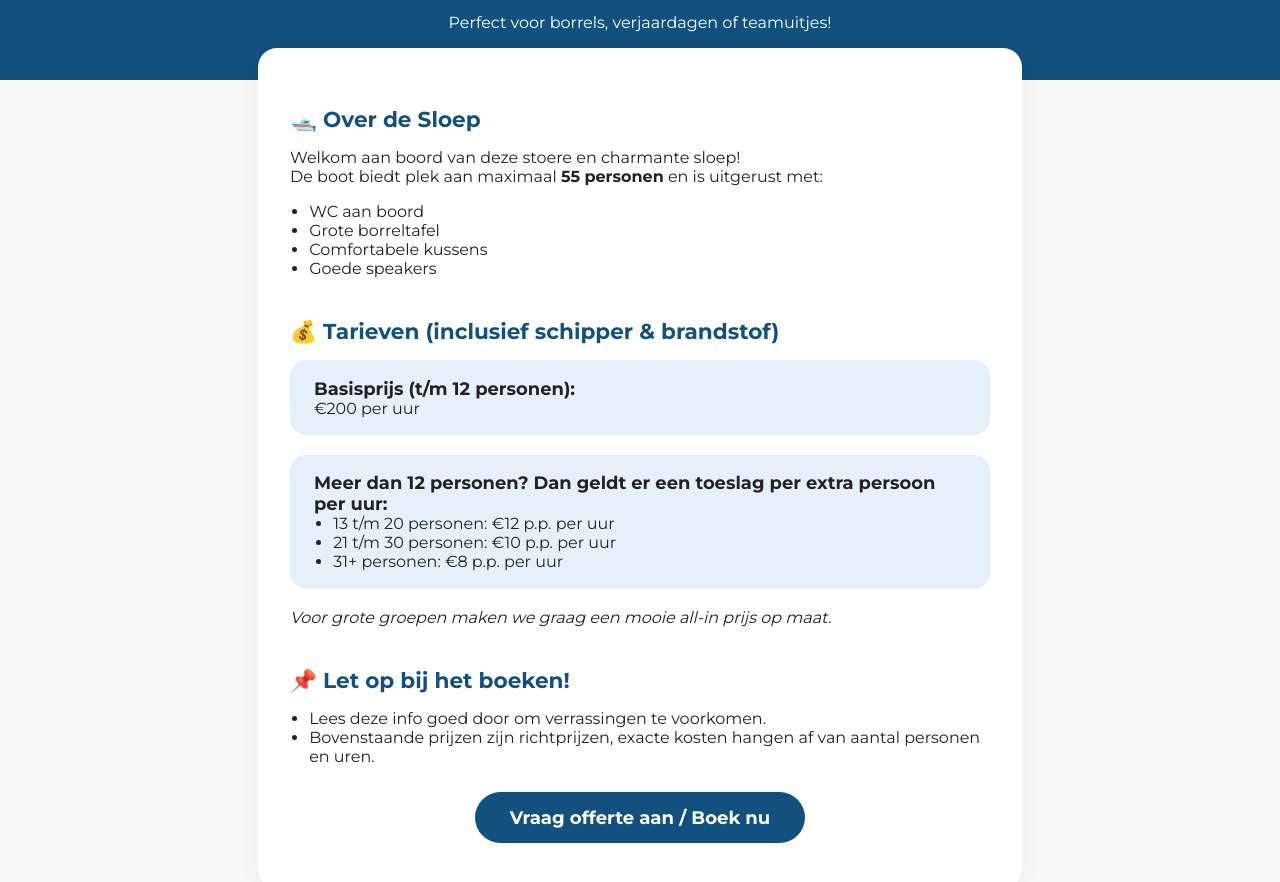
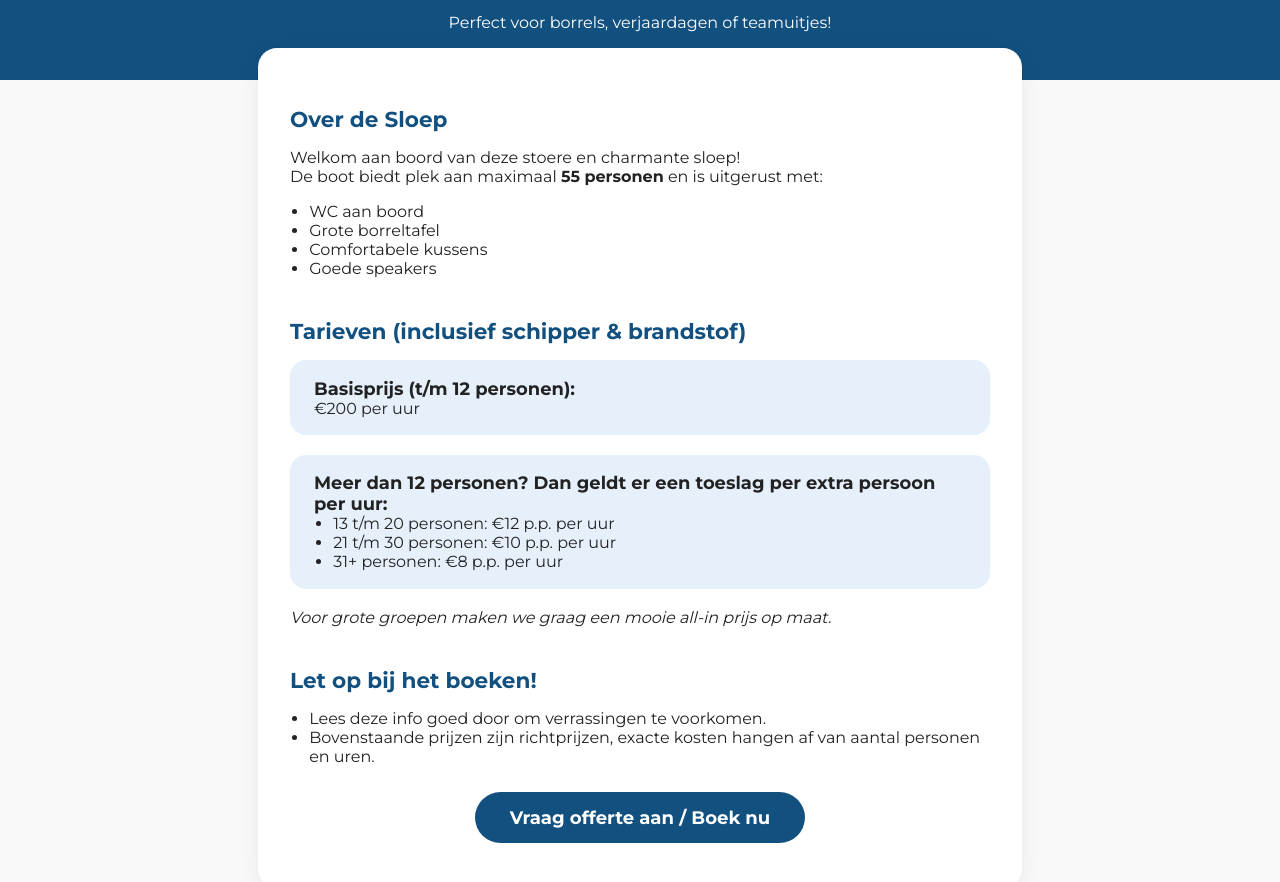
Before and after one commit to matthijshart/ENJOY, a plain HTML site: page index.html in a window 1280 px wide. Shown: the part 342-1224 px from the top of the page. Drawn offline with Linux system fonts and the light colour scheme.

Commit message:
Update index.html

```diff
--- a/index.html
+++ b/index.html
@@ -99,7 +99,7 @@
     </header>
     <main>
         <section>
-            <h2>🛥️ Over de Sloep</h2>
+            <h2>Over de Sloep</h2>
             <p>Welkom aan boord van deze stoere en charmante sloep!<br>
             De boot biedt plek aan maximaal <strong>55 personen</strong> en is uitgerust met:</p>
             <ul>
@@ -112,7 +112,7 @@
             </div>
         </section>
         <section>
-            <h2>💰 Tarieven (inclusief schipper & brandstof)</h2>
+            <h2>Tarieven (inclusief schipper & brandstof)</h2>
             <div class="prijzen">
                 <strong>Basisprijs (t/m 12 personen):</strong><br>
                 €200 per uur
@@ -128,7 +128,7 @@
             <p><em>Voor grote groepen maken we graag een mooie all-in prijs op maat.</em></p>
         </section>
         <section>
-            <h2>📌 Let op bij het boeken!</h2>
+            <h2>Let op bij het boeken!</h2>
             <ul>
                 <li>Lees deze info goed door om verrassingen te voorkomen.</li>
                 <li>Bovenstaande prijzen zijn richtprijzen, exacte kosten hangen af van aantal personen en uren.</li>
```
